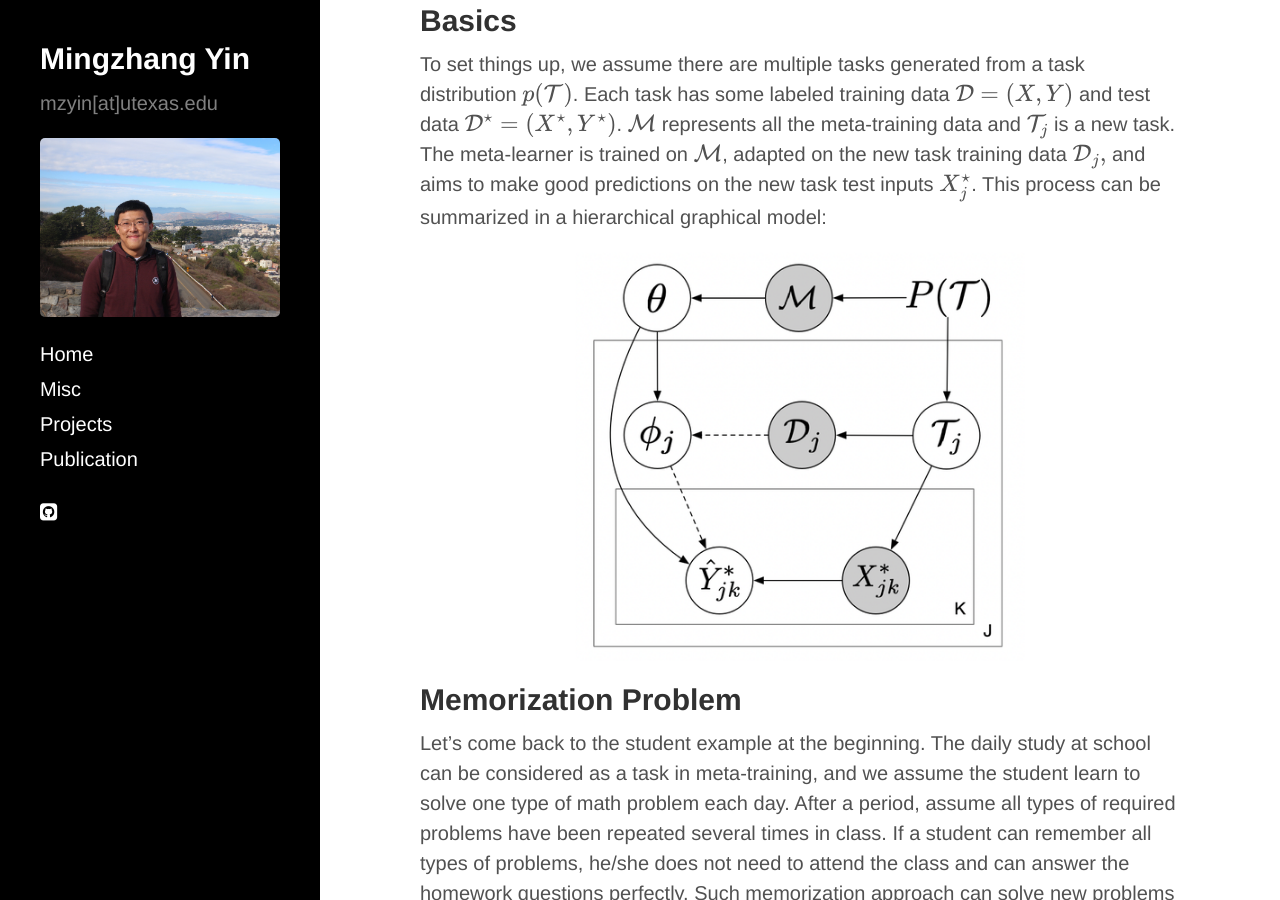
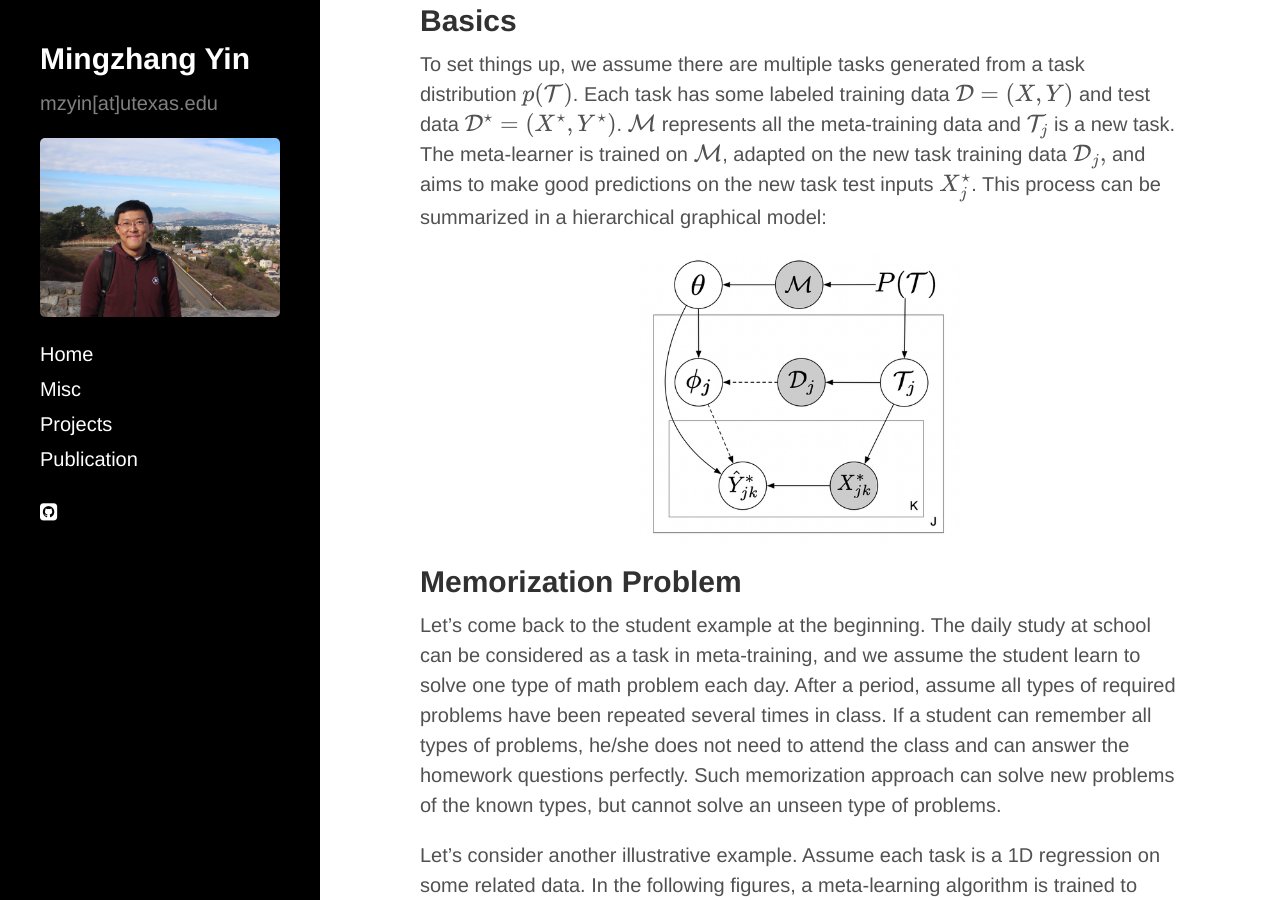
Before and after one commit to mingzhang-yin/mingzhang-yin.github.io, a Jekyll site: the page built from _posts/2020-04-10-Meta-learning-without-Memorization.md, in a window 1280 px wide and 900 px high, scrolled down 552 px. Built offline with Jekyll 4.4.1, drawn with Linux system fonts in a browser that asks for light colours; nearby versions of some CDN libraries; formulas are drawn with MathJax 3.

Commit message:
Update 2020-04-10-Meta-learning-without-Memorization.md

```diff
--- a/_posts/2020-04-10-Meta-learning-without-Memorization.md
+++ b/_posts/2020-04-10-Meta-learning-without-Memorization.md
@@ -14,7 +14,7 @@
 ## Basics
 To set things up, we assume there are multiple tasks generated from a task distribution $p(\mathcal{T})$. Each task has some labeled training data $\mathcal{D} = (X,Y)$ and test data $\mathcal{D}^{\star} = (X^{\star},Y^{\star})$.  $\mathcal{M}$ represents all the meta-training data and $\mathcal{T}\_j$ is a new task. The meta-learner is trained on $\mathcal{M}$, adapted on the new task training data $\mathcal{D}_{j},$ and aims to make good predictions on the new task test inputs $X^{\star}\_{j}$. This process can be summarized in a hierarchical graphical model:
 <center>
-<img src="https://raw.githubusercontent.com/mingzhang-yin/mingzhang-yin.github.io/master/assets/images/figure_memo/graph3.png" alt="drawing" width="450"/>
+<img src="https://raw.githubusercontent.com/mingzhang-yin/mingzhang-yin.github.io/master/assets/images/figure_memo/graph3.png" alt="drawing" width="320"/>
 </center>
 
 ## Memorization Problem
@@ -23,9 +23,9 @@
 Let's consider another illustrative example.  Assume each task is a 1D regression on some related data. In the following figures, a meta-learning algorithm is trained to adapt on a few training data, as the red points, and to fit on the validation data, as the blue points, where the dashed line represents a good adapted model
 
 <center>
-<img src="https://raw.githubusercontent.com/mingzhang-yin/mingzhang-yin.github.io/master/assets/images/figure_memo/l1.jpg" alt="drawing" width="200"/>
-<img src="https://raw.githubusercontent.com/mingzhang-yin/mingzhang-yin.github.io/master/assets/images/figure_memo/l2.jpg" alt="drawing" width="200"/>
-<img src="https://raw.githubusercontent.com/mingzhang-yin/mingzhang-yin.github.io/master/assets/images/figure_memo/l3.jpg" alt="drawing" width="200"/>
+<img src="https://raw.githubusercontent.com/mingzhang-yin/mingzhang-yin.github.io/master/assets/images/figure_memo/l1.jpg" alt="drawing" width="150"/>
+<img src="https://raw.githubusercontent.com/mingzhang-yin/mingzhang-yin.github.io/master/assets/images/figure_memo/l2.jpg" alt="drawing" width="150"/>
+<img src="https://raw.githubusercontent.com/mingzhang-yin/mingzhang-yin.github.io/master/assets/images/figure_memo/l3.jpg" alt="drawing" width="150"/>
 </center>
 
 
```
